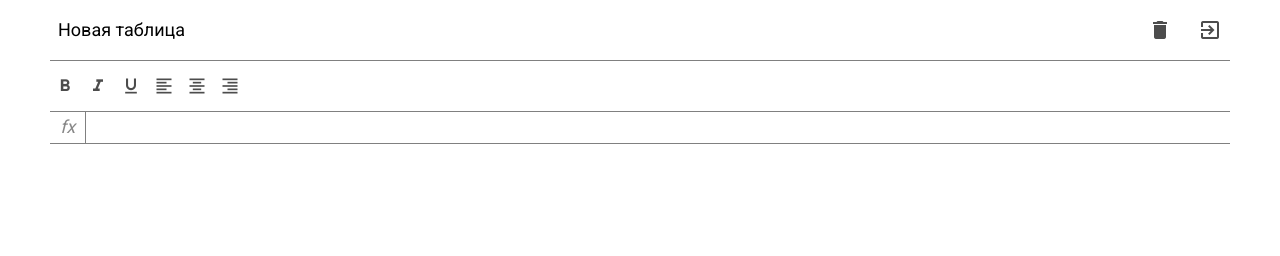
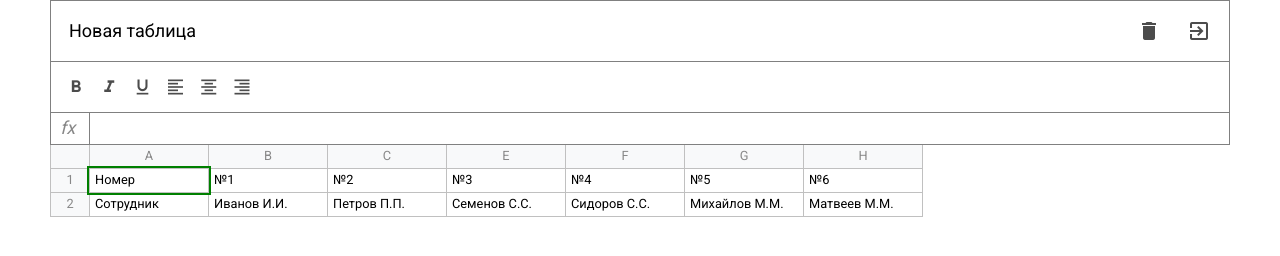
Before and after one commit to mtvphnx/excel-js, a website built with webpack: page src/index.html in a window 1280 px wide. Built offline with nearby package versions, Linux system fonts and the light colour scheme.

Commit message:
верстка таблицы

```diff
--- a/src/index.html
+++ b/src/index.html
@@ -50,7 +50,44 @@
                     <div class="formula__input" contenteditable spellcheck="false" tabindex="5"></div>
                 </div>
             </header>
-            <div class="table"></div>
+            <div class="table">
+                <div class="row">
+                    <div class="row__info"></div>
+                    <div class="row__content">
+                        <div class="column">A</div>
+                        <div class="column">B</div>
+                        <div class="column">C</div>
+                        <div class="column">E</div>
+                        <div class="column">F</div>
+                        <div class="column">G</div>
+                        <div class="column">H</div>
+                    </div>
+                </div>
+                <div class="row">
+                    <div class="row__info">1</div>
+                    <div class="row__content">
+                        <div class="cell selected" contenteditable>Номер</div>
+                        <div class="cell" contenteditable>№1</div>
+                        <div class="cell" contenteditable>№2</div>
+                        <div class="cell" contenteditable>№3</div>
+                        <div class="cell" contenteditable>№4</div>
+                        <div class="cell" contenteditable>№5</div>
+                        <div class="cell" contenteditable>№6</div>
+                    </div>
+                </div>
+                <div class="row">
+                    <div class="row__info">2</div>
+                    <div class="row__content">
+                        <div class="cell" contenteditable>Сотрудник</div>
+                        <div class="cell" contenteditable>Иванов И.И.</div>
+                        <div class="cell" contenteditable>Петров П.П.</div>
+                        <div class="cell" contenteditable>Семенов С.С.</div>
+                        <div class="cell" contenteditable>Сидоров С.С.</div>
+                        <div class="cell" contenteditable>Михайлов М.М.</div>
+                        <div class="cell" contenteditable>Матвеев М.М.</div>
+                    </div>
+                </div>
+            </div>
         </div>
     </div>
 </body>
--- a/src/styles/index.scss
+++ b/src/styles/index.scss
@@ -19,7 +19,7 @@ body {
 }
 
 .container {
-    max-width: 1300px;
+    max-width: 1400px;
     width: 100%;
     margin: 0 auto;
     padding: 0 50px;
@@ -28,7 +28,11 @@ body {
 .excel {
     position: relative;
 
+    height: 100%;
+    max-width: 100%;
+
     color: #888;
+    font-size: .8rem;
 }
 
 .button {
--- a/src/styles/partials/formula.scss
+++ b/src/styles/partials/formula.scss
@@ -5,10 +5,10 @@
     display: flex;
     align-items: center;
 
-    border-bottom: 1px solid gray;
-
     &__title {
-        padding: 5px 10px;
+        padding: 5px 15px 5px 10px;
+        width:  $row-info;
+        margin-left: -1px;
 
         font-style: italic;
         font-size: 18px;
--- a/src/styles/partials/header.scss
+++ b/src/styles/partials/header.scss
@@ -5,11 +5,13 @@
     position: sticky;
     top: 0;
 
+    border: 1px solid gray;
+
     &__content {
         display: flex;
         align-items: center;
         justify-content: space-between;
-        padding: 10px 0;
+        padding: 10px;
     }
 
     &__input {
@@ -33,7 +35,7 @@
     &__input:focus {
         margin: -1px;
 
-        border: 2px solid #1a73e8;
+        border: 2px solid green;
         background-color: #fff;
         border-radius: 4px;
     }
--- a/src/styles/partials/table.scss
+++ b/src/styles/partials/table.scss
@@ -1,6 +1,69 @@
 @import "../settings/mixins";
 @import "../settings/variables";
 
+html, body {
+    min-height: 100vh;
+}
+
 .table {
+    padding-bottom: 10px;
+    overflow-y: auto;
+}
 
+.row {
+    display: flex;
+    flex-direction: row;
+    flex-wrap: nowrap;
+    height: 25px;
+    margin-top: -1px;
+
+    &__content {
+        display: flex;
+    }
+
+    &__info {
+        display: flex;
+        align-items: center;
+        justify-content: center;
+        width:  $row-info;
+        height: 100%;
+        flex-shrink: 0;
+
+        border: 1px solid $border-color;
+        background-color:  #f8f9fa;
+    }
 }
+
+.column {
+    display: flex;
+    align-items: center;
+    justify-content: center;
+    min-width: 40px;
+    width: 120px;
+    margin-left: -1px;
+    height: 100%;
+
+    background-color:  #f8f9fa;
+    border: 1px solid $border-color;
+}
+
+.cell {
+    display: flex;
+    align-items: center;
+    min-width: 40px;
+    width: 120px;
+    margin-left: -1px;
+    height: 100%;
+    padding: 0 5px;
+
+    color: #000;
+
+    border: 1px solid $border-color;
+    outline: none;
+
+    &.selected {
+        z-index: 2;
+
+        outline: 2px solid green;
+    }
+}
--- a/src/styles/partials/toolbar.scss
+++ b/src/styles/partials/toolbar.scss
@@ -2,7 +2,7 @@
 @import "../settings/variables";
 
 .toolbar {
-    padding: 10px 0;
+    padding: 10px;
 
     border-top: 1px solid gray;
     border-bottom: 1px solid gray;
--- a/src/styles/settings/_variables.scss
+++ b/src/styles/settings/_variables.scss
@@ -1,2 +1,4 @@
 // переменные
 $button: 30px;
+$row-info: 40px;
+$border-color: #c0c0c0;
```
